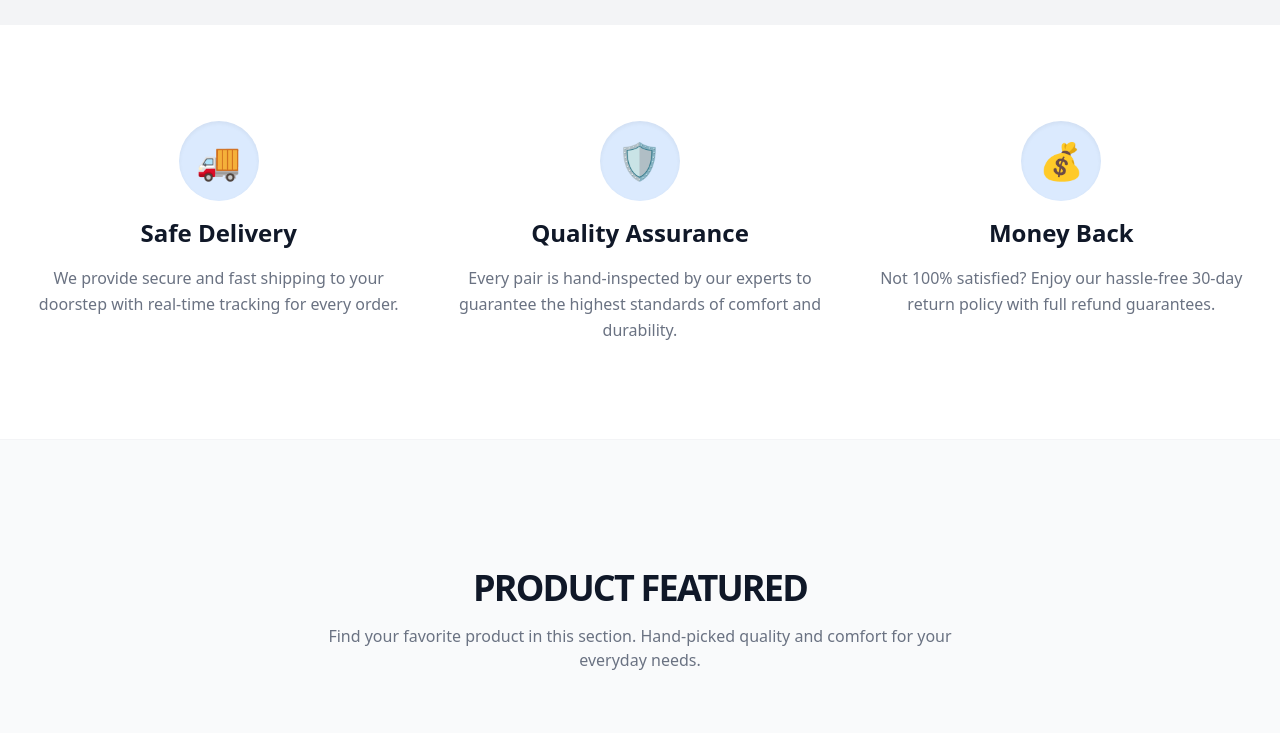
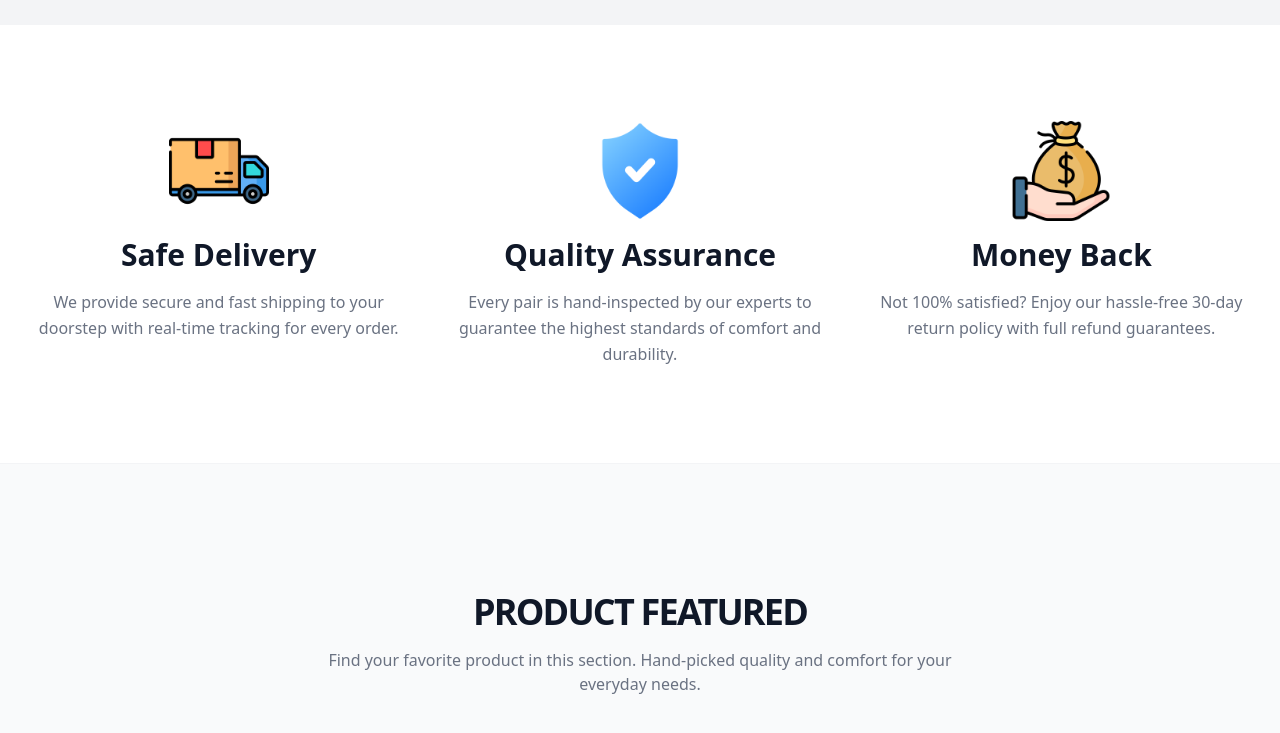
Before and after one commit to Heng-Nocode62/shoes-store, a website: page index.html in a window 1280 px wide. Shown: the part 840-1573 px from the top of the page. Drawn offline with Linux system fonts and the light colour scheme.

Commit message:
first-commit-1

```diff
--- a/index.html
+++ b/index.html
@@ -23,21 +23,19 @@
                     SHOES<span class="text-gray-900">STORE</span>
                 </a>
 
-                <!-- Desktop Links -->
+                <!-- Deskto -->
                 <div class="hidden md:flex space-x-8 text-sm font-bold uppercase tracking-wide">
                     <a href="./index.html" class="text-blue-600">Home</a>
                     <a href="./collection.html" class="text-gray-600 hover:text-blue-600 transition">Collection</a>
                     <a href="./about.html" class="text-gray-600 hover:text-blue-600 transition">About</a>
                     <a href="./contact.html" class="text-gray-600 hover:text-blue-600 transition">Contact</a>
                 </div>
-
-                <!-- Hamburger Label (Acts as the button) -->
                 <label for="menu-toggle" class="md:hidden p-2 text-gray-600 cursor-pointer hover:bg-gray-100 rounded-lg transition">
                     <svg class="w-6 h-6" fill="none" stroke="currentColor" viewBox="0 0 24 24"><path stroke-linecap="round" stroke-linejoin="round" stroke-width="2" d="M4 6h16M4 12h16m-7 6h7"></path></svg>
                 </label>
             </div>
 
-            <!-- Mobile Menu (Toggled by the peer-checked state) -->
+            <!-- Mobile Menu -->
             <div class="hidden peer-checked:block bg-white border-t border-gray-100 pb-6 transition-all">
                 <a href="./index.html" class="block py-3 px-4 text-sm font-bold text-blue-600 border-b border-gray-50">Home</a>
                 <a href="collection.html" class="block py-3 px-4 text-sm font-bold text-gray-600 hover:text-blue-600">Collection</a>
@@ -73,23 +71,32 @@
         </section>
 
         <!-- trusted feature -->
-        <section class="py-24 bg-white border-y border-gray-100">
+         <section class="py-24 bg-white border-y border-gray-100">
             <div class="max-w-7xl mx-auto px-4 sm:px-6 lg:px-8">
                 <div class="grid grid-cols-1 md:grid-cols-3 gap-12">
                     <div class="flex flex-col items-center text-center space-y-4">
-                        <div class="w-20 h-20 bg-blue-100 text-blue-600 rounded-full flex items-center justify-center text-4xl shadow-inner">🚚</div>
-                        <h3 class="text-2xl font-black">Safe Delivery</h3>
-                        <p class="text-gray-500 leading-relaxed">We provide secure and fast shipping to your doorstep with real-time tracking for every order.</p>
+                        <div class="w-25 h-25 text-blue-600 flex items-center justify-center text-4xl">
+                            <img class="w-full h-full "
+                             src="./icon/delivery.png" alt="">
+                        </div>
+                        <h3 class="text-3xl font-black">Safe Delivery</h3>
+                        <p class="text-gray-500 leading-relaxed text-md">We provide secure and fast shipping to your doorstep with real-time tracking for every order.</p>
                     </div>
                     <div class="flex flex-col items-center text-center space-y-4">
-                        <div class="w-20 h-20 bg-blue-100 text-blue-600 rounded-full flex items-center justify-center text-4xl shadow-inner">🛡️</div>
-                        <h3 class="text-2xl font-black">Quality Assurance</h3>
-                        <p class="text-gray-500 leading-relaxed">Every pair is hand-inspected by our experts to guarantee the highest standards of comfort and durability.</p>
+                        <div class="w-25 h-25 flex items-center justify-center text-4xl">
+                            <img class="w-full h-full"
+                            src="./icon/security.png" alt="">
+                        </div>
+                        <h3 class="text-3xl font-black">Quality Assurance</h3>
+                        <p class="text-gray-500 text-md leading-relaxed">Every pair is hand-inspected by our experts to guarantee the highest standards of comfort and durability.</p>
                     </div>
                     <div class="flex flex-col items-center text-center space-y-4">
-                        <div class="w-20 h-20 bg-blue-100 text-blue-600 rounded-full flex items-center justify-center text-4xl shadow-inner">💰</div>
-                        <h3 class="text-2xl font-black">Money Back</h3>
-                        <p class="text-gray-500 leading-relaxed">Not 100% satisfied? Enjoy our hassle-free 30-day return policy with full refund guarantees.</p>
+                        <div class="w-25 h-25 flex items-center justify-center text-4xl">
+                            <img class="w-full h-full"
+                            src="./icon/image.png" alt="">
+                        </div>
+                        <h3 class="text-3xl font-black">Money Back</h3>
+                        <p class="text-gray-500 text-md leading-relaxed">Not 100% satisfied? Enjoy our hassle-free 30-day return policy with full refund guarantees.</p>
                     </div>
                 </div>
             </div>
@@ -194,7 +201,7 @@
                         <p class="text-lg text-gray-600">Have questions? We'd love to hear from you. Send us a message and we'll respond as soon as possible.</p>
 
                         <div class="space-y-4">
-                            <p class="flex items-center gap-3">📍 <span class="text-gray-700">123 Street, Sangkat, Phnom Penh, Cambodia</span></p>
+                            <p class="flex items-center gap-3">📍 <span class="text-gray-700">123 Street, Steong Mean Chey, Phnom Penh, Cambodia</span></p>
                             <p class="flex items-center gap-3">📞 <a href="tel:+855973971702" class="hover:text-blue-600 transition">+855 97 397 1702</a></p>
                             <p class="flex items-center gap-3">✉️ <a href="mailto:heng@shop.gmail.com" class="hover:text-blue-600 transition">heng@shop.gmail.com</a></p>
                         </div>
@@ -256,7 +263,7 @@
                 <h3 class="font-bold tracking-widest text-xl md:text-2xl text-blue-600">Get In Touch</h3>
                 <p class="flex items-center justify-center md:justify-start gap-2">📞 <span class="text-gray-900 font-semibold">+855 97 397 1702</span></p>
                 <p class="flex items-center justify-center md:justify-start gap-2">✉️ <span class="text-gray-900 font-semibold">heng@shop.gmail.com</span></p>
-                <p class="flex items-center justify-center md:justify-start gap-2 text-sm leading-tight">📍 <span>123 Street, Sangkat, Phnom Penh</span></p>
+                <p class="flex items-center justify-center md:justify-start gap-2 text-sm leading-tight">📍 <span>123 Street, Steong Mean Chey, Phnom Penh</span></p>
             </div>
         </div>
 
```
Also changed, not shown: about.html (+1 -1 lines), collection.html (+3 -6 lines), contact.html (+2 -2 lines).
